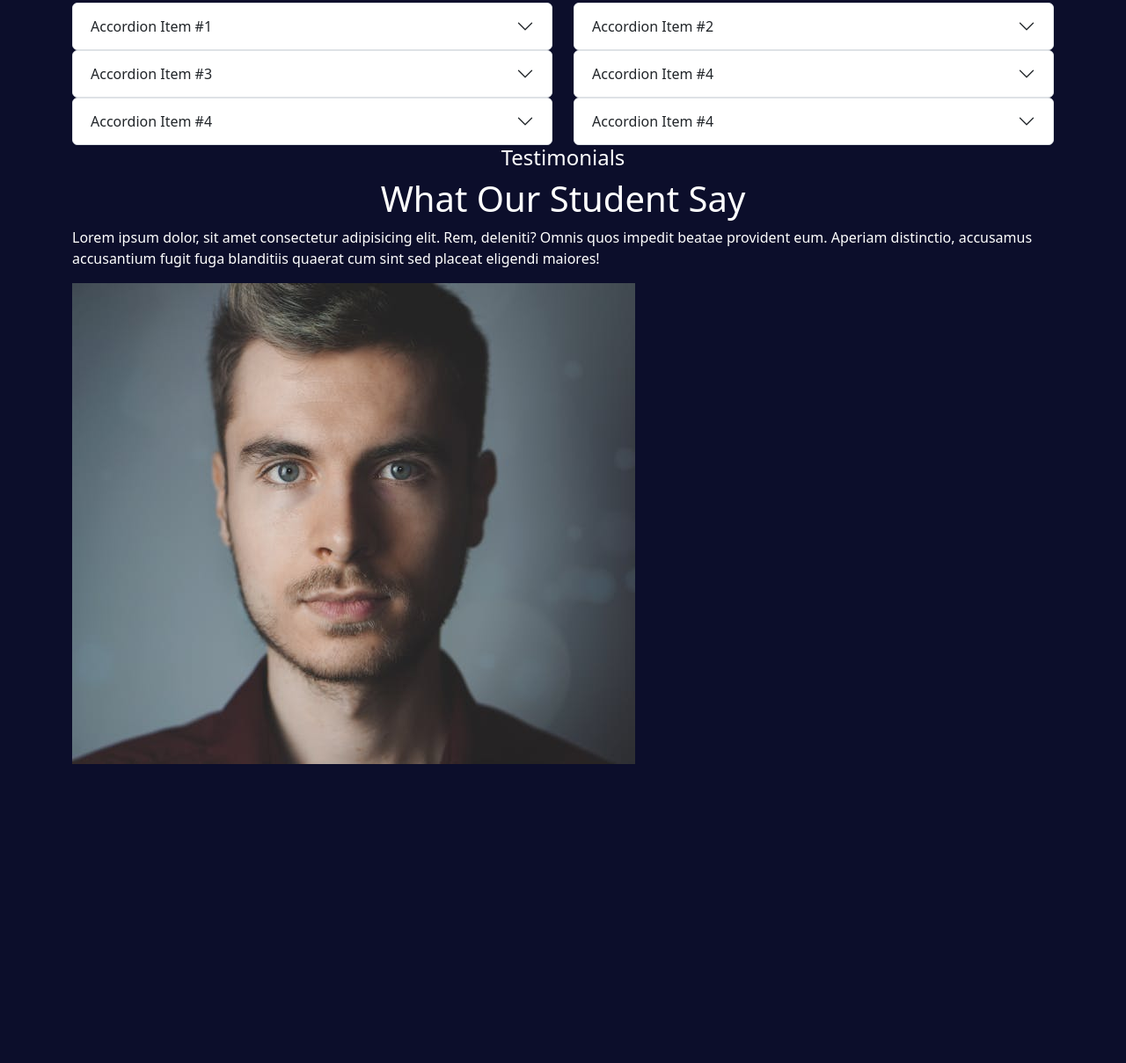
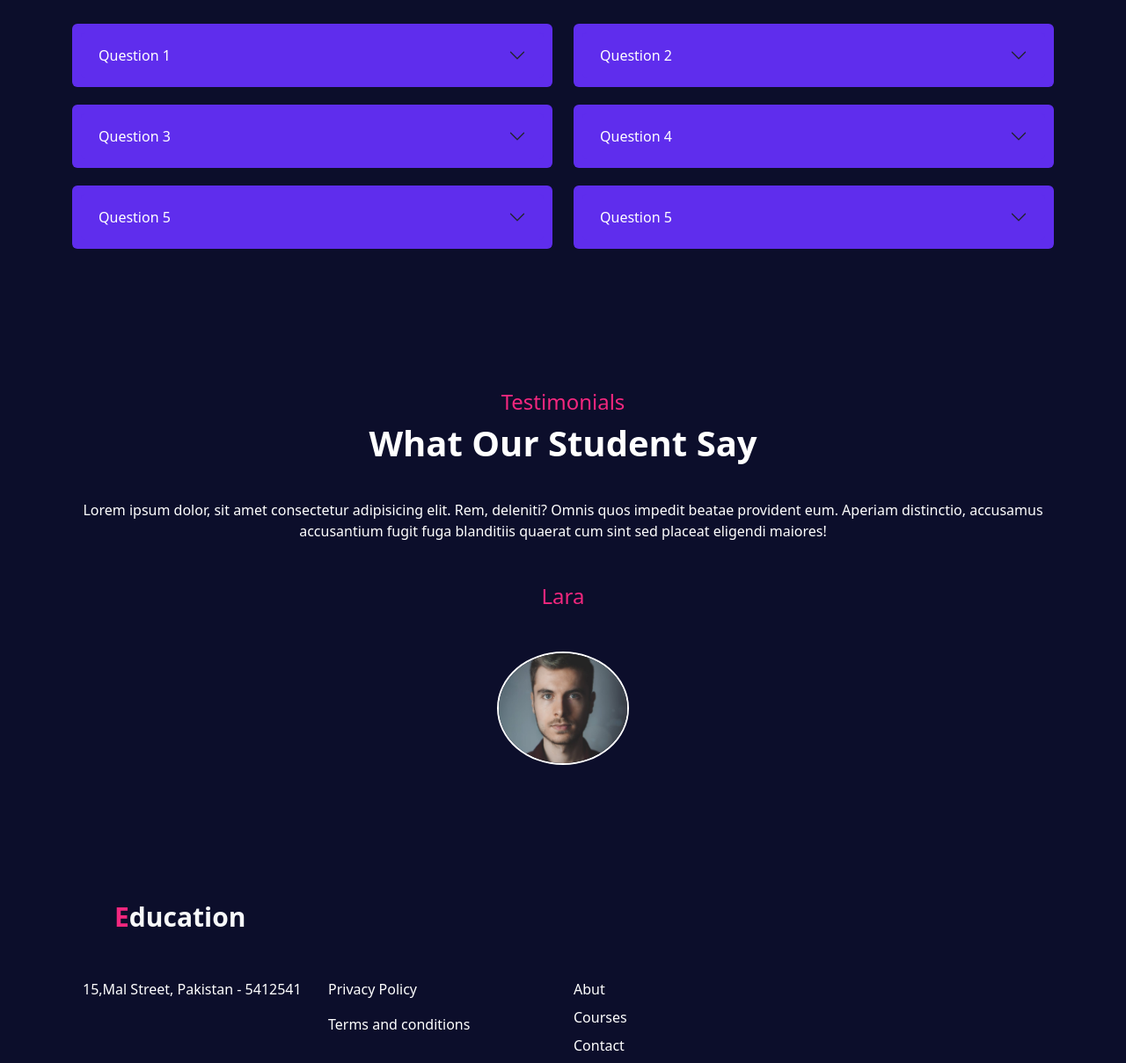
Before and after one commit to Muhammad-tauha-hussain/School-Website, a plain HTML site: page index.html in a window 1280 px wide. Shown: the part 2515-3724 px from the top of the page at 88% size. Before the commit the page ends 3384 px from the top, so only its background shows below. Drawn offline with nearby package versions, Linux system fonts and the light colour scheme; a script that the page names is missing.

Commit message:
start working on the footer section

```diff
--- a/index.html
+++ b/index.html
@@ -346,7 +346,7 @@
                             <h2 class="accordion-header" id="headingOne">
                                 <button class="accordion-button collapsed" type="button" data-bs-toggle="collapse"
                                     data-bs-target="#collapseOne" aria-expanded="false" aria-controls="collapseOne">
-                                    Accordion Item #1
+                                    Question 1
                                 </button>
                             </h2>
                             <div id="collapseOne" class="accordion-collapse collapse" aria-labelledby="headingOne"
@@ -371,7 +371,7 @@
                             <h2 class="accordion-header" id="headingTwo">
                                 <button class="accordion-button collapsed" type="button" data-bs-toggle="collapse"
                                     data-bs-target="#collapseTwo" aria-expanded="false" aria-controls="collapseTwo">
-                                    Accordion Item #2
+                                    Question 2
                                 </button>
                             </h2>
                             <div id="collapseTwo" class="accordion-collapse collapse" aria-labelledby="headingTwo"
@@ -393,7 +393,7 @@
                             <h2 class="accordion-header" id="headingThree">
                                 <button class="accordion-button collapsed" type="button" data-bs-toggle="collapse"
                                     data-bs-target="#collapseThree" aria-expanded="false" aria-controls="collapseThree">
-                                    Accordion Item #3
+                                    Question 3
                                 </button>
                             </h2>
                             <div id="collapseThree" class="accordion-collapse collapse" aria-labelledby="headingThree"
@@ -415,7 +415,7 @@
                             <h2 class="accordion-header" id="headingFour">
                                 <button class="accordion-button collapsed" type="button" data-bs-toggle="collapse"
                                     data-bs-target="#collapseFour" aria-expanded="false" aria-controls="collapseFour">
-                                    Accordion Item #4
+                                    Question 4
                                 </button>
                             </h2>
                             <div id="collapseFour" class="accordion-collapse collapse" aria-labelledby="headingFour"
@@ -436,7 +436,7 @@
                             <h2 class="accordion-header" id="headingFive">
                                 <button class="accordion-button collapsed" type="button" data-bs-toggle="collapse"
                                     data-bs-target="#collapseFive" aria-expanded="false" aria-controls="collapseFive">
-                                    Accordion Item #4
+                                    Question 5
                                 </button>
                             </h2>
                             <div id="collapseFive" class="accordion-collapse collapse" aria-labelledby="headingFive"
@@ -458,7 +458,7 @@
                             <h2 class="accordion-header" id="headingSix">
                                 <button class="accordion-button collapsed" type="button" data-bs-toggle="collapse"
                                     data-bs-target="#collapseSix" aria-expanded="false" aria-controls="collapseSix">
-                                    Accordion Item #4
+                                    Question 5
                                 </button>
                             </h2>
                             <div id="collapseSix" class="accordion-collapse collapse" aria-labelledby="headingSix"
@@ -481,17 +481,72 @@
 
 
     <!-----Testimonials section-->
-    <section class="testimonials container">
+    <section class="testimonials container pad-top">
         <div class="heading text-center">
-            <h4>Testimonials</h4>
+            <h4 class="pink">Testimonials</h4>
             <h1>What Our Student Say</h1>
         </div>
-        <div class="content">
-            <p>Lorem ipsum dolor, sit amet consectetur adipisicing elit. Rem, deleniti? Omnis quos impedit beatae provident eum. Aperiam distinctio, accusamus accusantium fugit fuga blanditiis quaerat cum sint sed placeat eligendi maiores!</p>
-            <img src="/images/client1.jpg" alt="image">
+        <div class="content text-center">
+            <p class="text-center mb-5">Lorem ipsum dolor, sit amet consectetur adipisicing elit. Rem, deleniti? Omnis quos impedit beatae provident eum. Aperiam distinctio, accusamus accusantium fugit fuga blanditiis quaerat cum sint sed placeat eligendi maiores!</p>
+            <h4 class="pink mb-5">Lara</h4>
+            <img src="/images/client1.jpg" alt="image" class="lara">
         </div>
     </section>
     <!-----/testimonials section-->
+
+
+
+    <!-----footer section-->
+    <section class="footer pad-top">
+        <footer>
+            <div class="container">
+                <div class="logo mb-5">
+                    <a class="navbar-brand ms-5 text-light logo" href="#"><span class="education">E</span>ducation</a>
+                </div>
+                <div class="footer-content">
+                    <div class="container">
+                        <div class="row">
+                            <div class="col col-sm-6 col-md-3 col-lg-3">
+                                <p>15,Mal Street, Pakistan - 5412541</p>
+                            </div>
+                            <div class="col col-sm-6 col-md-3 col-lg-3">
+                                <p>Privacy Policy</p>
+                                <p>Terms and conditions</p>
+                            </div>
+                            <div class="col col-sm-6 col-md-3 col-lg-3">
+                                <ul class="nav flex-column">
+                                    <li class="nav-item mb-2"><a href="#" class="nav-link p-0 text-white">Abut</a></li>
+                                    <li class="nav-item mb-2"><a href="#" class="nav-link p-0 text-white">Courses</a></li>
+                                    <li class="nav-item mb-2"><a href="#" class="nav-link p-0 text-white">Contact</a></li>
+                                  </ul>
+                            </div>
+                            <div class="col col-sm-6 col-md-3 col-lg-3">
+                                <ul class="list-unstyled d-flex">
+                                    <li class="ms-3">
+                                        <a class="text-white" href="#">
+                                            <svg class="bi" width="24" height="24" fill="white"><use xlink:href="#twitter"/></svg>
+                                        </a>
+                                    </li>
+                                    <li class="ms-3">
+                                        <a class="text-white" href="#">
+                                            <svg class="bi" width="24" height="24" fill="white"><use xlink:href="#instagram"/></svg>
+                                        </a>
+                                    </li>
+                                    <li class="ms-3">
+                                        <a class="text-white" href="#">
+                                            <svg class="bi" width="24" height="24" fill="white"><use xlink:href="#facebook"/></svg>
+                                        </a>
+                                    </li>
+                                </ul>
+
+                            </div>
+                        </div>
+                    </div>
+                </div>
+            </div>
+        </footer>
+    </section>
+    <!----/footer section-->
 
     <script src="https://cdn.jsdelivr.net/npm/bootstrap@5.3.3/dist/js/bootstrap.bundle.min.js"
         integrity="sha384-YvpcrYf0tY3lHB60NNkmXc5s9fDVZLESaAA55NDzOxhy9GkcIdslK1eN7N6jIeHz"
--- a/style.css
+++ b/style.css
@@ -87,6 +87,41 @@ header> nav{
     opacity: 1;
   } */
 
+.freq-asked-questions .heading h4{
+    color: #f2277e;
+    margin-bottom: 10px;
+}
+
+.freq-asked-questions .heading h1{
+    font-weight: 700;
+    margin-bottom: 20px;
+}
+
+.accordion-item{
+    background-color: var(--secondary-color) !important;
+    color: #fff;
+    margin: 10px 0px;
+    border: none;
+    padding: 10px;
+}
+
+.accordion-button{
+    background-color: var(--secondary-color);
+    color: #fff;
+    border: none;
+}
+.testimonials h1{
+    font-weight: 700;
+    margin-bottom: 40px;
+}
+.lara{
+    border-radius: 100%;
+    border: 2px solid #fff;
+    width: 150px;
+}
+.bi {
+    fill: white;
+}
 
 
 
@@ -143,15 +178,9 @@ header> nav{
 
 
 
-
-
-
-
-
-
-
-
-
+.pink{
+    color: var(--marker-color);
+}
 
 
 .pad-top{
```
